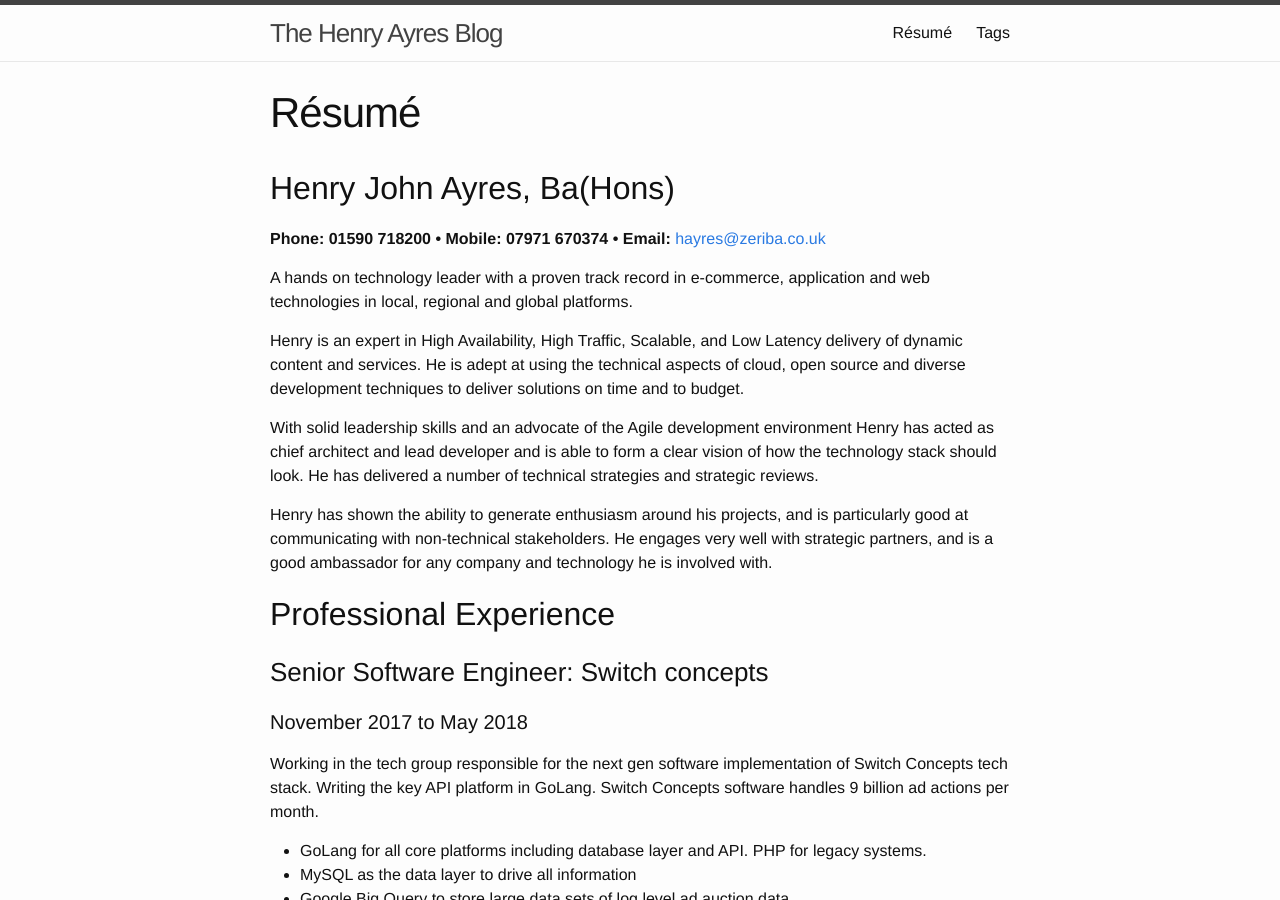
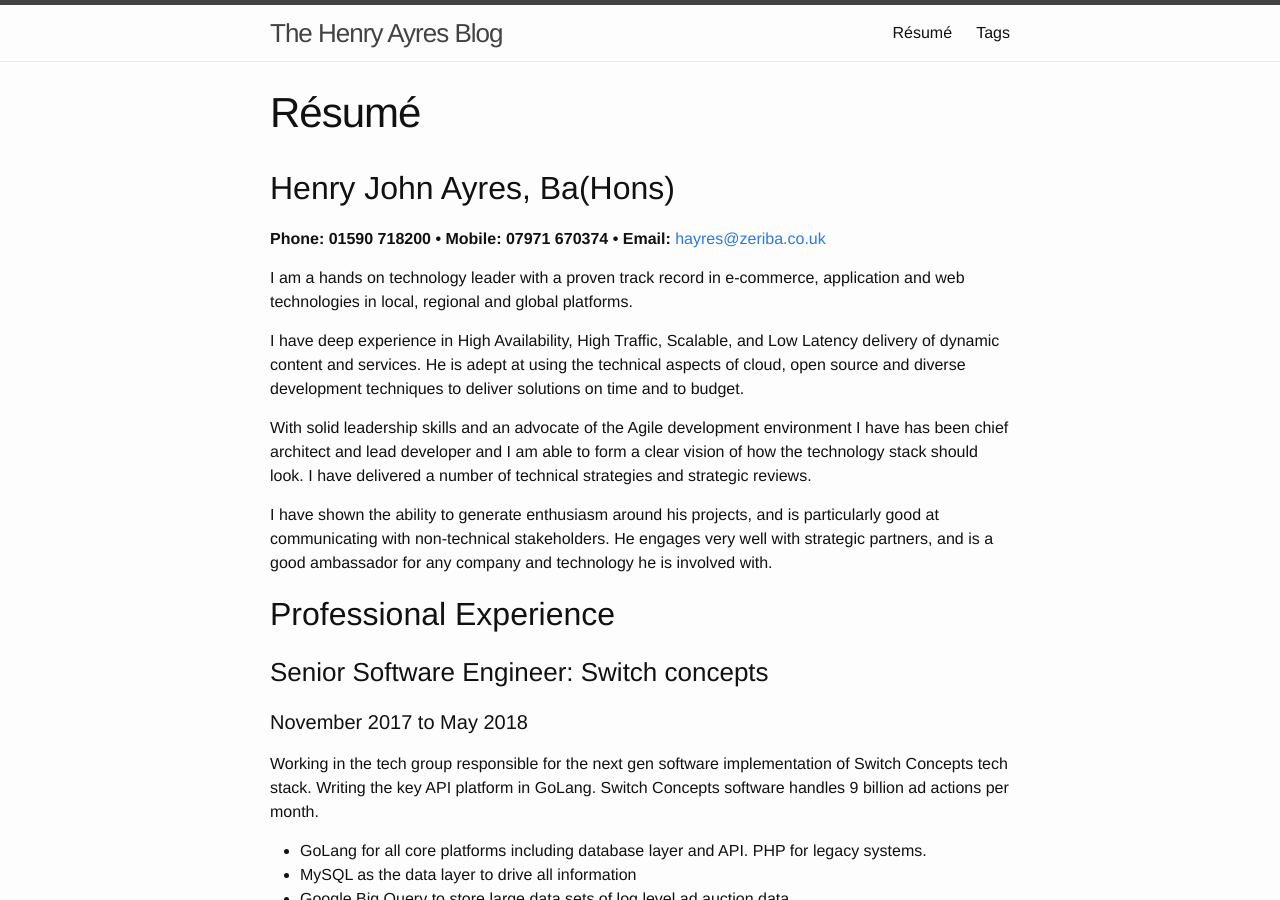
Before and after one commit to hayres/hayres.github.io, a Jekyll site: the page built from resumemd.md, in a window 1280 px wide and 900 px high. Built offline with Jekyll 4.4.1, drawn with Linux system fonts in a browser that asks for light colours.

Commit message:
update resume

```diff
--- a/resumemd.md
+++ b/resumemd.md
@@ -12,13 +12,13 @@ sitemap:
 
 **Phone: 01590 718200 •  Mobile: 07971 670374 • Email:** [hayres@zeriba.co.uk](mailto:hayres@zeriba.co.uk)
 
-A hands on technology leader with a proven track record in e-commerce, application and web technologies in local, regional and global platforms.
+I am a hands on technology leader with a proven track record in e-commerce, application and web technologies in local, regional and global platforms.
 
-Henry is an expert in High Availability, High Traffic, Scalable, and Low Latency delivery of dynamic content and services. He is adept at using the technical aspects of cloud, open source and diverse development techniques to deliver solutions on time and to budget.
+I have deep experience in High Availability, High Traffic, Scalable, and Low Latency delivery of dynamic content and services. He is adept at using the technical aspects of cloud, open source and diverse development techniques to deliver solutions on time and to budget.
 
-With solid leadership skills and an advocate of the Agile development environment Henry has acted as chief architect and lead developer and is able to form a clear vision of how the technology stack should look. He has delivered a number of technical strategies and strategic reviews.
+With solid leadership skills and an advocate of the Agile development environment I have has been chief architect and lead developer and I am able to form a clear vision of how the technology stack should look. I have delivered a number of technical strategies and strategic reviews.
 
-Henry has shown the ability to generate enthusiasm around his projects, and is particularly good at communicating with non-technical stakeholders. He engages very well with strategic partners, and is a good ambassador for any company and technology he is involved with.
+I have shown the ability to generate enthusiasm around his projects, and is particularly good at communicating with non-technical stakeholders. He engages very well with strategic partners, and is a good ambassador for any company and technology he is involved with.
 
 ## Professional Experience
 
```
Also changed, not shown: other parts of resumemd.md (+1 -1 lines), Gruntfile.js (+28 -18 lines), package.json (+21 -3 lines), 2 other files.
